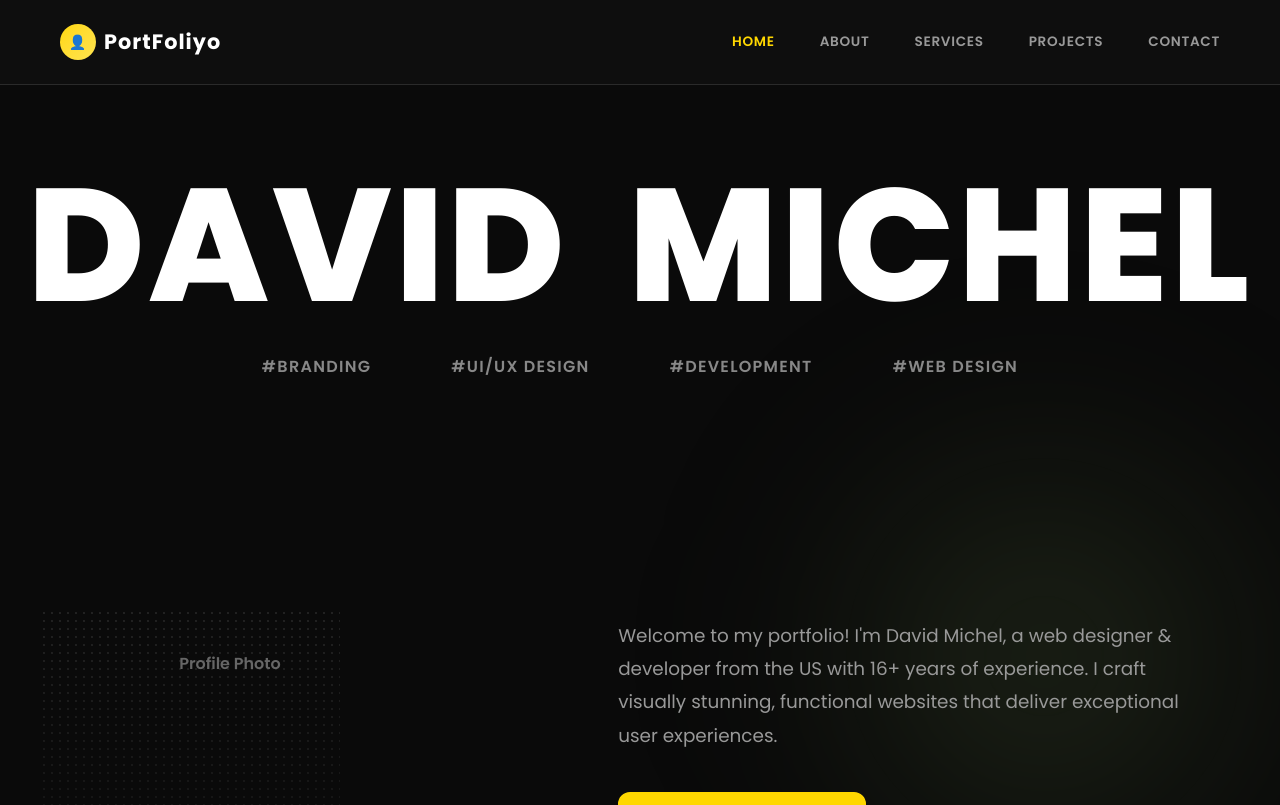
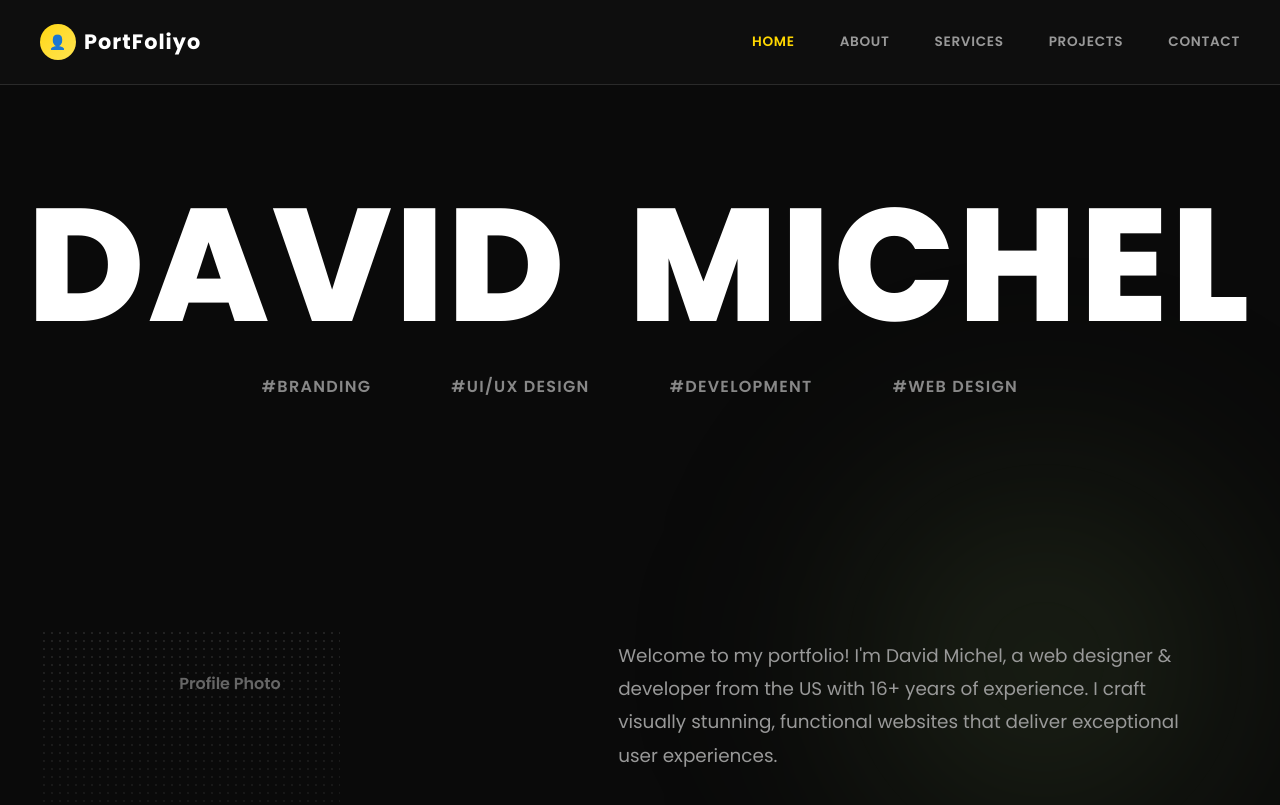
Before and after one commit to JentleJoe/epignosis, a React (Vite) app: page / in a window 1280 px wide. Shown: the top 805 px of the page. Built offline with nearby package versions, Linux system fonts and the light colour scheme.

Commit message:
updated nav paddings

```diff
--- a/src/components/common/Header.jsx
+++ b/src/components/common/Header.jsx
@@ -1,7 +1,7 @@
 const Header = ({ onNavClick }) => {
   return (
     <header className="bg-[rgba(15,15,15,0.95)] border-b border-[#2a2a2a] py-6 sticky top-0 z-[100] backdrop-blur-[10px]">
-      <div className="max-w-[1200px] mx-auto px-5 flex justify-between items-center max-md:flex-col max-md:gap-5">
+      <div className="max-w-[1200px] mx-auto max-xl:px-5 flex justify-between items-center max-md:flex-col max-md:gap-5">
         <div className="text-[1.3rem] font-bold tracking-[0.05em] flex items-center gap-2 text-white max-md:text-[1.1rem]">
           <div className="w-9 h-9 rounded-full bg-gradient-to-br from-primary to-secondary flex items-center justify-center overflow-hidden">
             <span className="text-black text-sm font-bold">👤</span>
--- a/src/components/sections/Hero.jsx
+++ b/src/components/sections/Hero.jsx
@@ -4,7 +4,7 @@ const Hero = () => {
   const skills = ['BRANDING', 'UI/UX DESIGN', 'DEVELOPMENT', 'WEB DESIGN'];
 
   return (
-    <section className="py-[80px] px-5 pb-[100px] bg-[#0a0a0a] relative overflow-hidden min-h-screen max-lg:py-[60px] max-lg:pb-[80px] max-lg:min-h-auto max-md:py-10 max-md:pb-[60px]">
+    <section className="py-[100px] px-5 pb-[100px] bg-[#0a0a0a] relative overflow-hidden min-h-screen max-lg:py-20 max-lg:pb-[80px] max-lg:min-h-auto max-md:py-[60px] max-md:pb-[60px]">
       {/* Background glow */}
       <div className="absolute top-[30%] right-[-5%] w-[600px] h-[600px] pointer-events-none blur-[80px] bg-[radial-gradient(ellipse,rgba(80,100,60,0.3)_0%,rgba(60,80,40,0.15)_40%,transparent_70%)]"></div>
 
```
